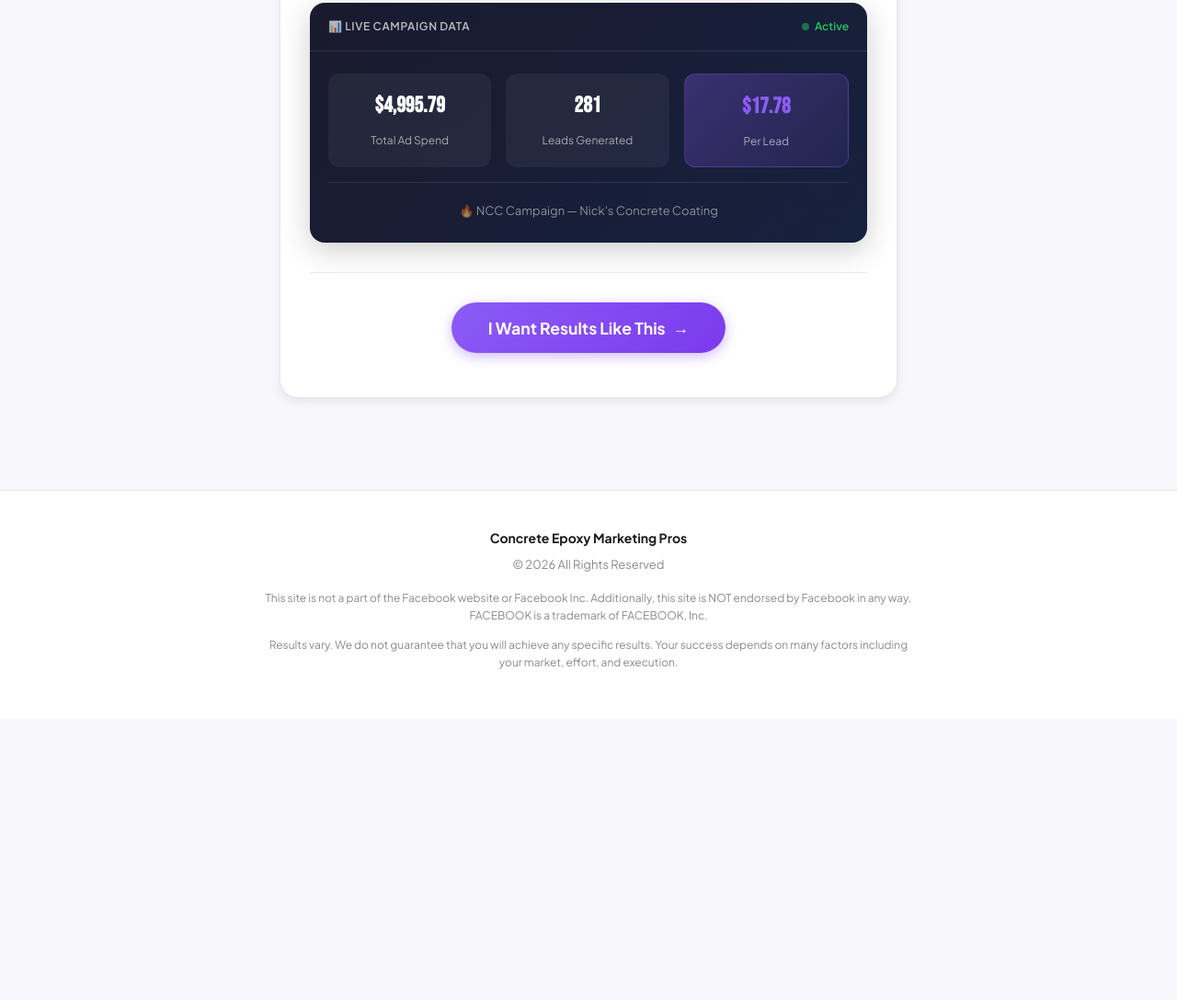
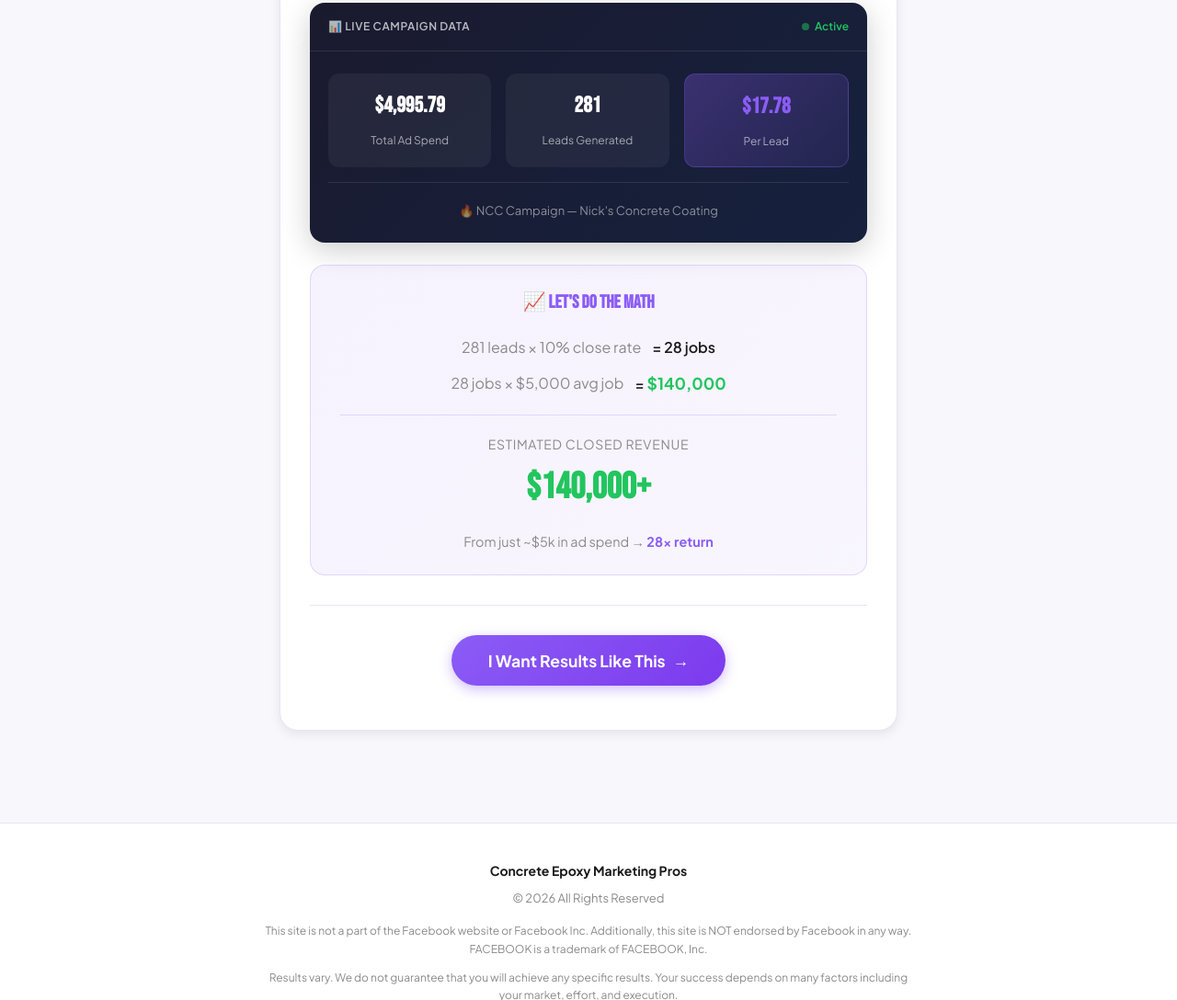
Before and after one commit to Admedic1/Concretemarketingpros, a plain HTML site: page index.html in a window 1280 px wide. Shown: the part 1865-2953 px from the top of the page at 92% size. Before the commit the page ends 2647 px from the top, so only its background shows below. Drawn offline with Linux system fonts and the light colour scheme; a script that the page names is missing.

Commit message:
Add revenue math calculation section

```diff
--- a/index.html
+++ b/index.html
@@ -233,6 +233,24 @@
                     </div>
                 </div>
 
+                <!-- Revenue Math -->
+                <div class="revenue-math">
+                    <div class="math-header">📈 Let's Do The Math</div>
+                    <div class="math-row">
+                        <span class="math-label">281 leads × 10% close rate</span>
+                        <span class="math-value">= 28 jobs</span>
+                    </div>
+                    <div class="math-row">
+                        <span class="math-label">28 jobs × $5,000 avg job</span>
+                        <span class="math-value">= <strong>$140,000</strong></span>
+                    </div>
+                    <div class="math-result">
+                        <span class="result-label">Estimated Closed Revenue</span>
+                        <span class="result-value">$140,000+</span>
+                    </div>
+                    <div class="math-note">From just ~$5k in ad spend → <strong>28x return</strong></div>
+                </div>
+
                 <div class="proof-cta">
                     <button class="cta-button primary" onclick="nextStep(1)">
                         I Want Results Like This
--- a/styles.css
+++ b/styles.css
@@ -998,6 +998,97 @@ body {
     color: rgba(255, 255, 255, 0.5);
 }
 
+/* Revenue Math Section */
+.revenue-math {
+    background: linear-gradient(135deg, rgba(139, 92, 246, 0.08) 0%, rgba(167, 139, 250, 0.08) 100%);
+    border: 1px solid rgba(139, 92, 246, 0.2);
+    border-radius: 16px;
+    padding: 24px 32px;
+    margin-top: 24px;
+    text-align: center;
+}
+
+.math-header {
+    font-family: var(--font-display);
+    font-size: 1.25rem;
+    font-weight: 700;
+    color: var(--accent-primary);
+    margin-bottom: 20px;
+}
+
+.math-row {
+    display: flex;
+    justify-content: center;
+    align-items: center;
+    gap: 12px;
+    margin-bottom: 12px;
+    font-size: 1rem;
+    color: var(--text-secondary);
+}
+
+.math-label {
+    color: var(--text-muted);
+}
+
+.math-value {
+    color: var(--text-primary);
+    font-weight: 600;
+}
+
+.math-value strong {
+    color: var(--success);
+    font-size: 1.1rem;
+}
+
+.math-result {
+    display: flex;
+    flex-direction: column;
+    align-items: center;
+    gap: 4px;
+    margin-top: 20px;
+    padding-top: 20px;
+    border-top: 1px solid rgba(139, 92, 246, 0.2);
+}
+
+.result-label {
+    font-size: 0.875rem;
+    color: var(--text-muted);
+    text-transform: uppercase;
+    letter-spacing: 0.05em;
+}
+
+.result-value {
+    font-family: var(--font-display);
+    font-size: 2.5rem;
+    font-weight: 800;
+    color: var(--success);
+}
+
+.math-note {
+    margin-top: 16px;
+    font-size: 0.9rem;
+    color: var(--text-muted);
+}
+
+.math-note strong {
+    color: var(--accent-primary);
+}
+
+@media (max-width: 600px) {
+    .revenue-math {
+        padding: 20px;
+    }
+
+    .math-row {
+        flex-direction: column;
+        gap: 4px;
+    }
+
+    .result-value {
+        font-size: 2rem;
+    }
+}
+
 @media (max-width: 480px) {
     .ads-proof-row {
         flex-direction: column;
```
Also changed, not shown: 1 other file.
